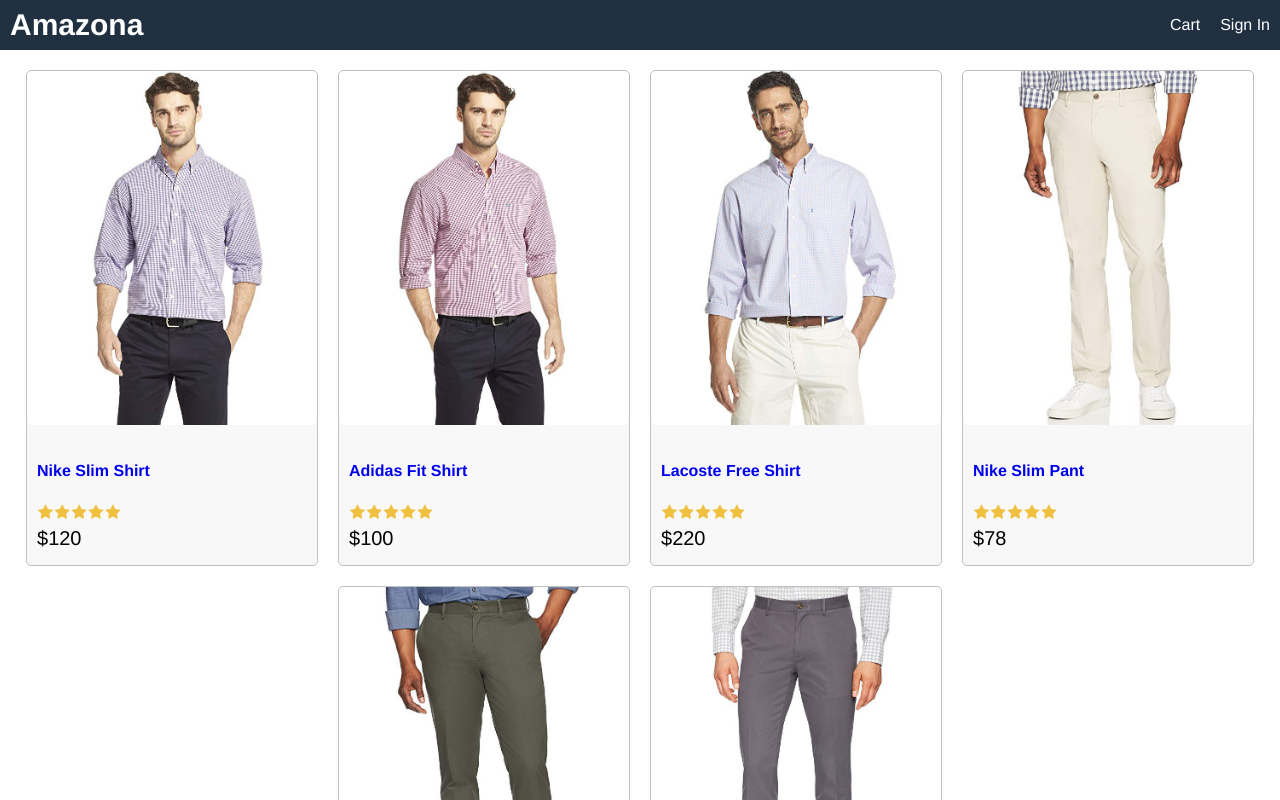
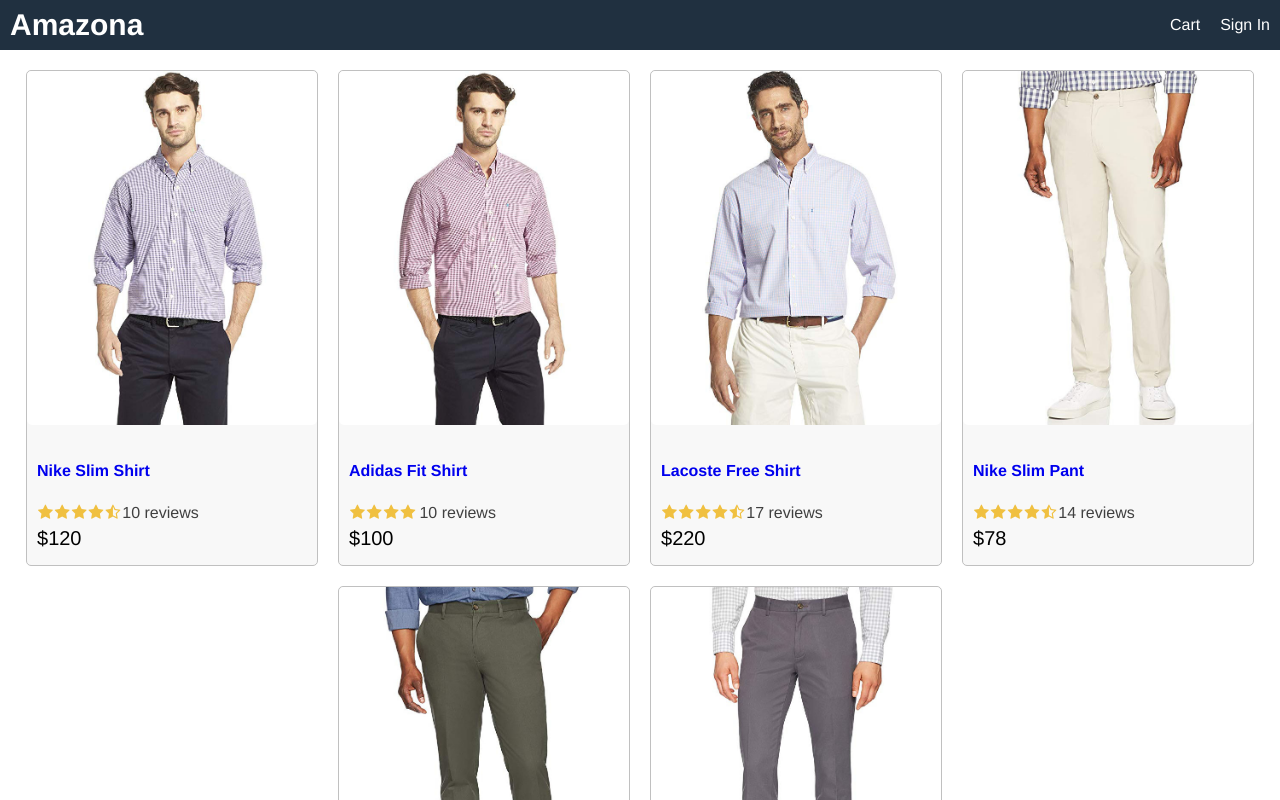
Before and after one commit to Sitaram0104/amazona-project-app, a React (Create React App) app in the folder frontend/: page / in a window 1280 px wide. Shown: the top 800 px of the page. Built offline with nearby package versions, Linux system fonts and the light colour scheme.

Commit message:
tutorisl7

```diff
--- a/frontend/src/App.js
+++ b/frontend/src/App.js
@@ -1,3 +1,4 @@
+import Product from "./components/Product.js";
 import data from "./data.js";
 
 function App() {
@@ -18,38 +19,7 @@
         <div>
           <div className="row center">
             {data.products.map((product) => (
-              <div key={product._id} className="card">
-                <a href={`/product/${product._id}`}>
-                  <img
-                    className="medium"
-                    src={product.image}
-                    alt={product.name}
-                  ></img>
-                </a>
-                <div className="card-body">
-                  <a href={`/product/${product._id}`}>
-                    <h2>{product.name}</h2>
-                  </a>
-                  <div className="rating">
-                    <span>
-                      <i className="fa fa-star"></i>
-                    </span>
-                    <span>
-                      <i className="fa fa-star"></i>
-                    </span>
-                    <span>
-                      <i className="fa fa-star"></i>
-                    </span>
-                    <span>
-                      <i className="fa fa-star"></i>
-                    </span>
-                    <span>
-                      <i className="fa fa-star"></i>
-                    </span>
-                  </div>
-                  <div className="price">${product.price}</div>
-                </div>
-              </div>
+              <Product key={product._id} product={product} />
             ))}
           </div>
         </div>
--- /dev/null
+++ b/frontend/src/components/Product.js
@@ -0,0 +1,21 @@
+import React from "react";
+import Rating from "./Rating";
+
+export default function Product(props) {
+  const { product } = props;
+
+  return (
+    <div key={product._id} className="card">
+      <a href={`/product/${product._id}`}>
+        <img className="medium" src={product.image} alt={product.name}></img>
+      </a>
+      <div className="card-body">
+        <a href={`/product/${product._id}`}>
+          <h2>{product.name}</h2>
+        </a>
+        <Rating rating={product.rating} numReviews={product.numReviews} />
+        <div className="price">${product.price}</div>
+      </div>
+    </div>
+  );
+}
--- /dev/null
+++ b/frontend/src/components/Rating.js
@@ -0,0 +1,65 @@
+import React from "react";
+
+export default function Rating(props) {
+  const { rating, numReviews } = props;
+  return (
+    <div className="rating">
+      <span>
+        <i
+          className={
+            rating >= 1
+              ? "fa fa-star"
+              : rating >= 0.5
+              ? "fa fa-star-half-o"
+              : "fa-fa-star-o"
+          }
+        ></i>
+      </span>
+      <span>
+        <i
+          className={
+            rating >= 2
+              ? "fa fa-star"
+              : rating >= 1.5
+              ? "fa fa-star-half-o"
+              : "fa-fa-star-o"
+          }
+        ></i>
+      </span>
+      <span>
+        <i
+          className={
+            rating >= 3
+              ? "fa fa-star"
+              : rating >= 2.5
+              ? "fa fa-star-half-o"
+              : "fa-fa-star-o"
+          }
+        ></i>
+      </span>
+      <span>
+        <i
+          className={
+            rating >= 4
+              ? "fa fa-star"
+              : rating >= 3.5
+              ? "fa fa-star-half-o"
+              : "fa-fa-star-o"
+          }
+        ></i>
+      </span>
+      <span>
+        <i
+          className={
+            rating >= 5
+              ? "fa fa-star"
+              : rating >= 4.5
+              ? "fa fa-star-half-o"
+              : "fa-fa-star-o"
+          }
+        ></i>
+      </span>
+      <span>{numReviews + " reviews"}</span>
+    </div>
+  );
+}
--- a/frontend/src/data.js
+++ b/frontend/src/data.js
@@ -51,7 +51,7 @@
       image: "/images/p5.jpg",
       price: 65,
       brand: "Puma",
-      rating: 4.5,
+      rating: 3.5,
       numReviews: 10,
       description: "high quality product",
     },
@@ -62,7 +62,7 @@
       image: "/images/p6.jpg",
       price: 139,
       brand: "Adidas",
-      rating: 4.5,
+      rating: 2,
       numReviews: 15,
       description: "high quality product",
     },
--- a/frontend/src/index.css
+++ b/frontend/src/index.css
@@ -119,3 +119,7 @@
   color: #f0c040;
   margin: 0.1rem;
 }
+
+.rating span:last-child {
+  color: #404040;
+}
```
Also changed, not shown: 2 other files (tests, documents, lock files or other folders).
